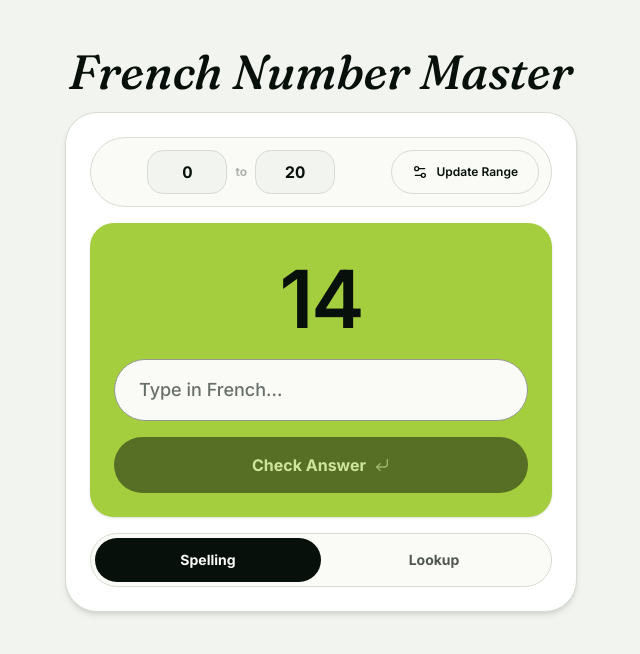
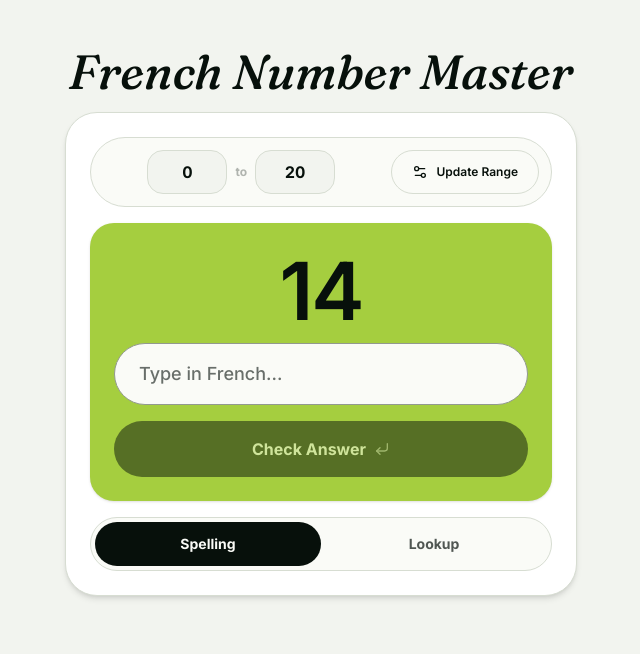
Before and after one commit to Judy-Nihao/french-number-master, a React (Vite) app: page / in a window 1280 px wide. Shown: the top 654 px of the page, without its empty margins (319-959 px from the left). Built offline with nearby package versions, Linux system fonts and the light colour scheme.

Commit message:
style(practice): tighten question padding and spacing

```diff
--- a/src/components/practice/SpellingPanel.tsx
+++ b/src/components/practice/SpellingPanel.tsx
@@ -45,7 +45,7 @@ export const SpellingPanel = ({
   dismissKeyboardHint,
 }: SpellingPanelProps) => (
   <div id="test-panel" role="tabpanel" aria-labelledby="test-tab" tabIndex={0}>
-    <div className="p-6 pt-8 flex flex-col gap-4 items-center relative z-10">
+    <div className="p-6 flex flex-col gap-2 items-center relative z-10">
       <div className="@container w-full flex justify-center py-1">
         {/* The number key replays this Motion entrance for each new question. */}
         <motion.div
```
